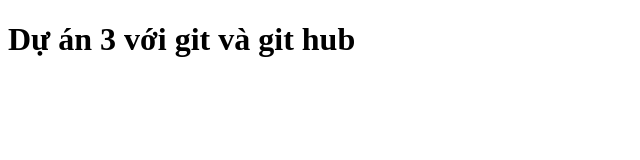
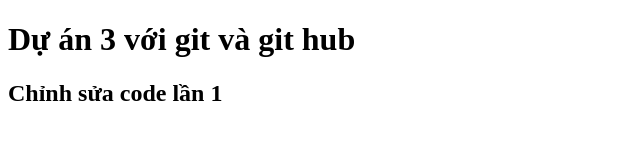
Before and after one commit to VuHieu-pstu/duan3, a plain HTML site: page index.html in a window 1280 px wide. Shown: the whole page, without its empty margins (0-640 px from the left). Drawn offline with Linux system fonts and the light colour scheme.

Commit message:
Chinh sua code lan dau

```diff
--- a/index.html
+++ b/index.html
@@ -7,5 +7,6 @@
   </head>
   <body>
     <h1>Dự án 3 với git và git hub</h1>
+    <h2>Chỉnh sửa code lần 1</h2>
   </body>
 </html>
```
